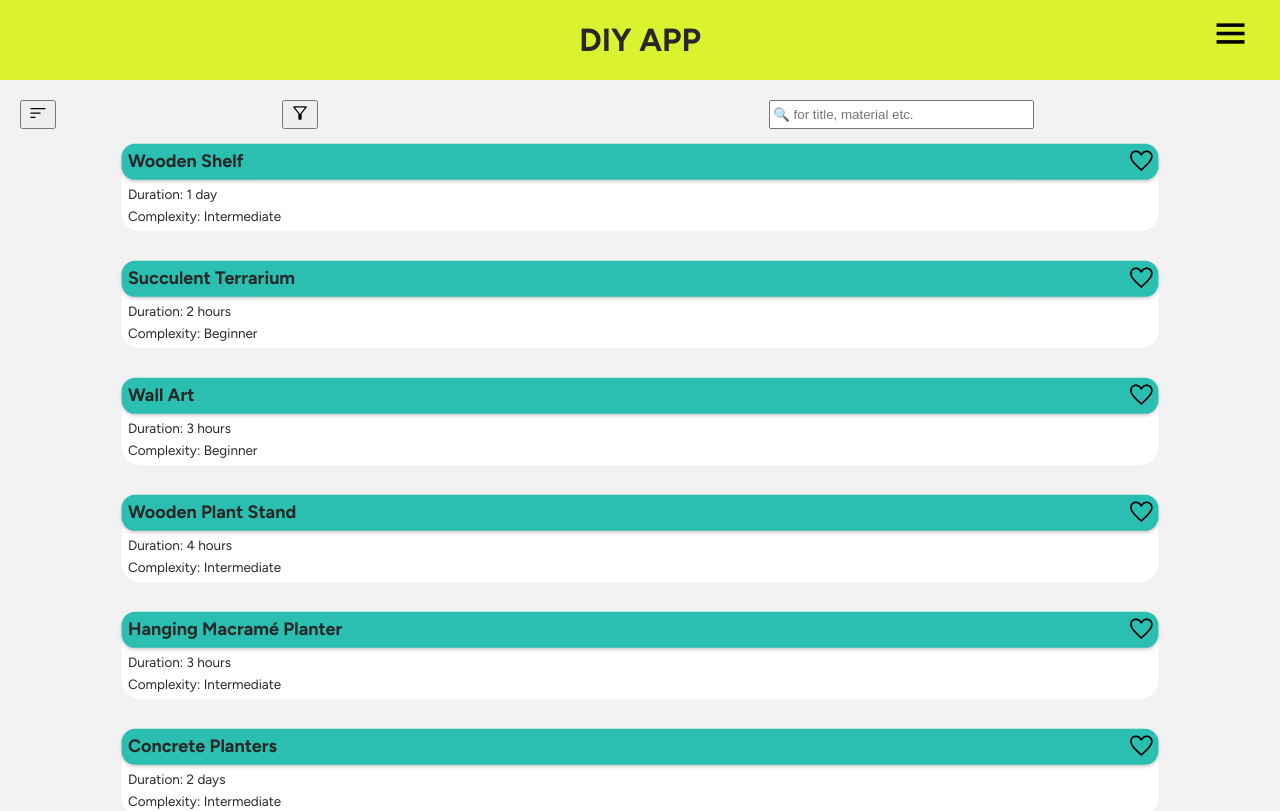
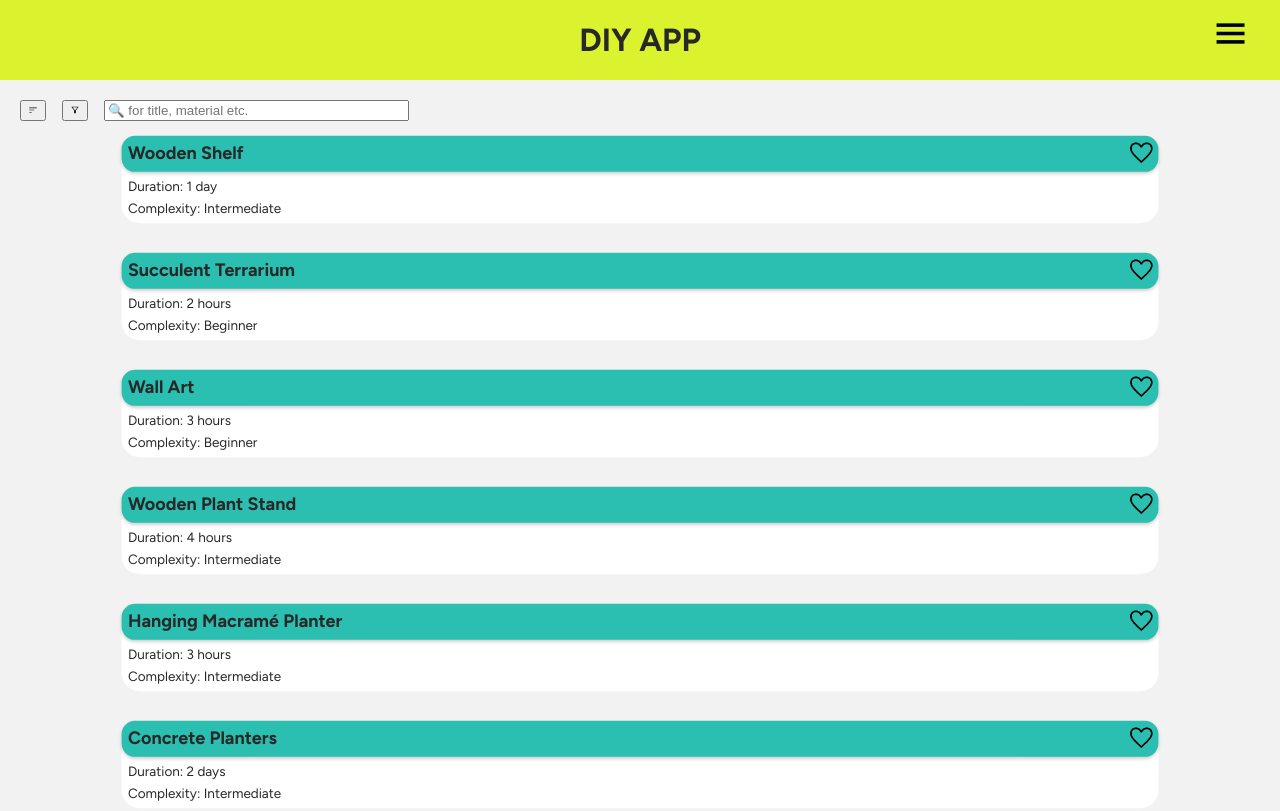
Before and after one commit to jana-scheidemann/DIY-App, a Next.js app: page / in a window 1280 px wide. Shown: the top 811 px of the page. Built offline with nearby package versions, Linux system fonts and the light colour scheme.

Commit message:
position the elements in SearchField

```diff
--- a/components/SearchField.js
+++ b/components/SearchField.js
@@ -45,35 +45,42 @@ export default function SearchField({
   return (
     <>
       <StyledSearchField>
+        <StyledSearchItem>
           <button type="button" onClick={openSort}>
             <Image
               src={"/icons/sort.svg"}
-            width={20}
-            height={20}
+              width={10}
+              height={10}
               alt={"Sort projects"}
             />
           </button>
+        </StyledSearchItem>
 
+        <StyledSearchItem>
           <button type="button" onClick={openFilter}>
             <Image
               src={"/icons/filter.svg"}
-            width={20}
-            height={20}
+              width={10}
+              height={10}
               alt={"Filter projects"}
             />
           </button>
+        </StyledSearchItem>
 
+        <StyledSearchItem>
           <label htmlFor="search"></label>
           <input
             type="search"
             id="search"
             name="search"
-          size={30}
+            size={35}
             placeholder="🔍 for title, material etc."
             value={query}
             onChange={handleSearch}
           />
+        </StyledSearchItem>
         <br />
+
         {isOpenSort && (
           <>
             <label htmlFor="sort" />
@@ -154,8 +161,13 @@ export default function SearchField({
   );
 }
 
-const StyledSearchField = styled.article`
+const StyledSearchField = styled.section`
   display: flex;
+  gap: 1em;
   flex-wrap: wrap;
-  justify-content: space-between;
 `;
+
+const StyledSearchItem = styled.article`
+  width: fit-content;
+  justify-content: flex-start;
+`;
```
Lines whose indentation alone changed are shown as unchanged.
